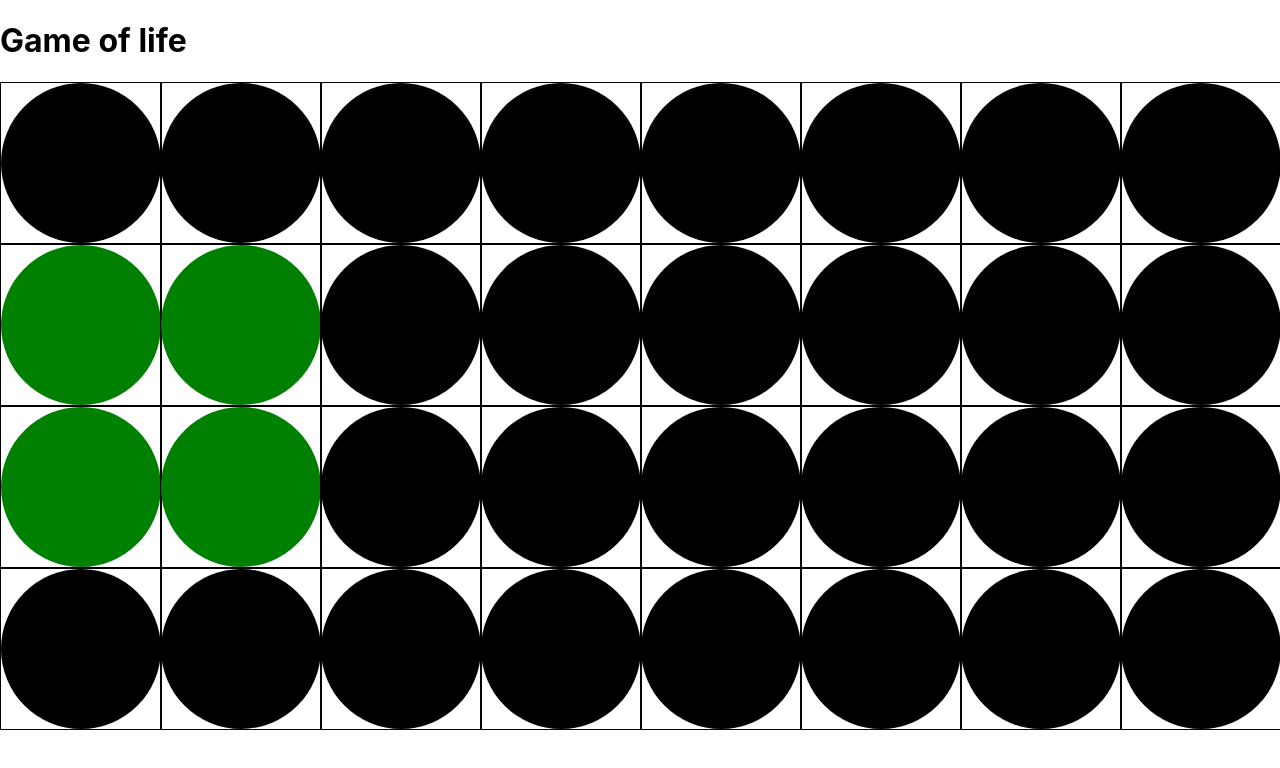
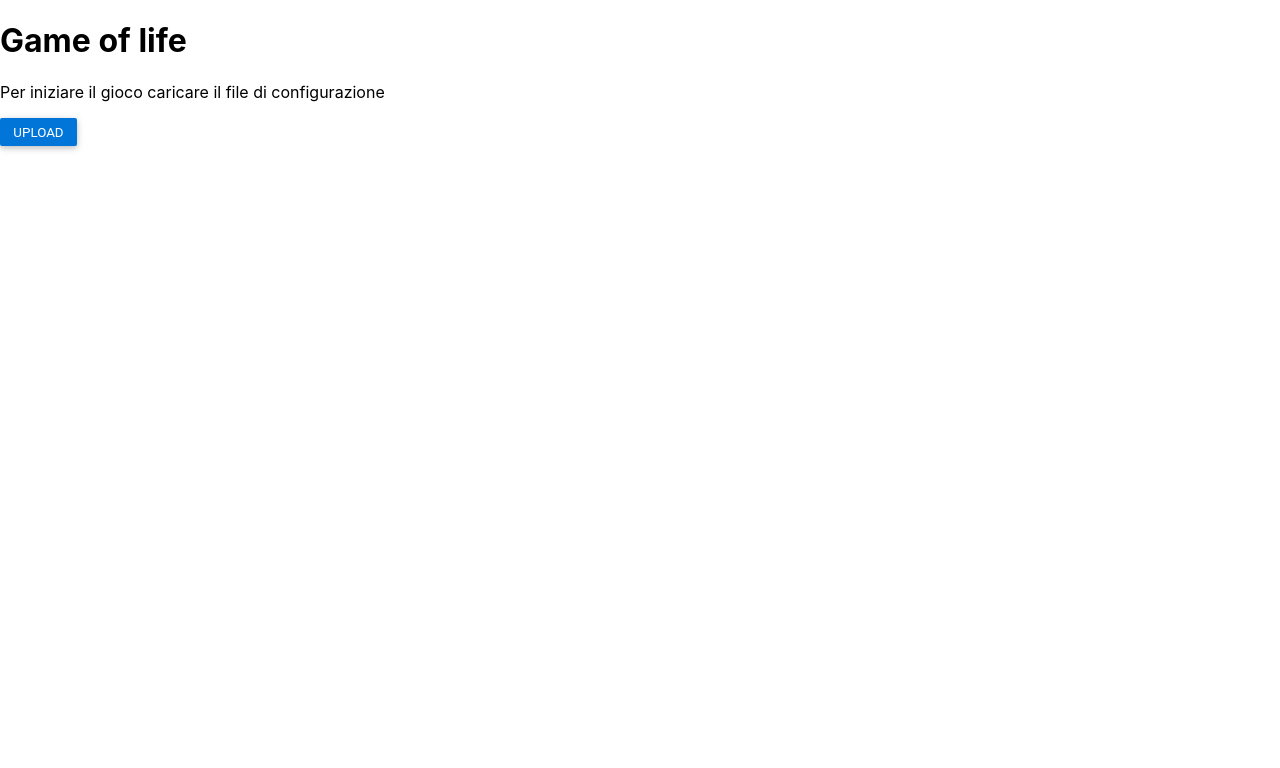
Before and after one commit to mattiaizzi/gameOfLife, a React (Create React App) app: page / in a window 1280 px wide. Shown: the top 768 px of the page. Built offline with nearby package versions, Linux system fonts and the light colour scheme.

Commit message:
Defined custom input and button. Start to configure main program with file upload

```diff
--- a/src/App.tsx
+++ b/src/App.tsx
@@ -3,6 +3,8 @@ import { Cell, CellStatus } from './core/cell';
 import { Game } from './core/game/Game';
 import { Grid } from './components/Grid';
 import { Cell as CellComponent } from './components/Cell';
+import { InputFile } from './components/InputFile';
+import { Main } from './components/Main';
 
 function App() {
   const game: Game = new Game(4, 8);
@@ -73,17 +75,14 @@ function App() {
       }
       console.log(string);
     });
-  return (
-    <div>
-      <h1>Game of life</h1>
-      <Grid
+  return <Main />;
+}
+
+export default App;
+
+/* <Grid
         matrix={game
           .getGrid()
           .getField()
           .map((row, i) => row.map((cell, j) => <CellComponent key={`${i}-${j}`} alive={cell.isAlive()} />))}
-      ></Grid>
-    </div>
-  );
-}
-
-export default App;
+      ></Grid> */
--- /dev/null
+++ b/src/components/Button/Button.tsx
@@ -0,0 +1,33 @@
+import styled from 'styled-components';
+import { hexToRgba } from '../../utils/hexToRgba';
+
+interface ButtonProps {
+  backgroundColor?: string;
+  color?: string;
+  margin?: string;
+}
+
+export default styled.button<ButtonProps>`
+  font-family: 'Roboto', sans-serif;
+  text-transform: uppercase;
+  padding: 0.5em 1em;
+  border-radius: 2px;
+  border: 0;
+  transition: 0.2s ease-out;
+  color: ${(props) => props.color || '#FFF'};
+  background-color: ${(props) => props.backgroundColor || '#0275d8'};
+  margin: ${(props) => props.margin || '0'};
+  box-shadow: 0 2px 5px 0 rgba(0, 0, 0, 0.16), 0 2px 10px 0 rgba(0, 0, 0, 0.12);
+
+  &:hover {
+    box-shadow: 0 5px 11px 0 rgba(0, 0, 0, 0.18), 0 4px 15px 0 rgba(0, 0, 0, 0.15);
+    background-color: ${(props) => hexToRgba(props.backgroundColor || '#0275d8', 0.7)};
+  }
+  &:focus {
+    outline: none;
+  }
+  &:active,
+  &:focus {
+    outline: 0;
+  }
+`;
--- /dev/null
+++ b/src/components/Button/index.ts
@@ -0,0 +1 @@
+export { default as Button } from './Button';
--- /dev/null
+++ b/src/components/InputFile/InputFile.tsx
@@ -0,0 +1,37 @@
+import React, { useRef, ChangeEventHandler } from 'react';
+import { Button } from '../Button';
+
+interface InputFileProps {
+  onChange: (files: FileList) => void;
+}
+
+const InputFile: React.FC<InputFileProps> = ({ onChange, children }) => {
+  const inputFileRef = useRef<HTMLInputElement | null>(null);
+
+  const handleFiles: ChangeEventHandler<HTMLInputElement> = (event) => {
+    if (event.target.files && event.target.files.length) {
+      const files = event.target.files;
+      onChange(files);
+      if (inputFileRef.current) {
+        inputFileRef.current.value = '';
+      }
+    }
+  };
+
+  return (
+    <React.Fragment>
+      <Button
+        onClick={() => {
+          if (inputFileRef.current) {
+            inputFileRef.current.click();
+          }
+        }}
+      >
+        {children}
+      </Button>
+      <input style={{ display: 'none' }} type="file" onChange={handleFiles} ref={inputFileRef} />
+    </React.Fragment>
+  );
+};
+
+export default InputFile;
--- /dev/null
+++ b/src/components/InputFile/index.ts
@@ -0,0 +1 @@
+export { default as InputFile } from './InputFile';
--- /dev/null
+++ b/src/components/Main/Main.tsx
@@ -0,0 +1,46 @@
+import React, { useState } from 'react';
+import { Cell, CellStatus } from '../../core/cell';
+import { Game } from '../../core/game/Game';
+import { InputFile } from '../InputFile';
+
+const Main: React.FC = () => {
+  const [game, setGame] = useState<Game | null>(null);
+
+  const handleFile = (files: FileList) => {
+    const file = files[0];
+
+    const fileReader = new FileReader();
+    fileReader.onloadend = () => {
+      const content = fileReader.result;
+      if (content) {
+        const [generation, dimension, ...initialState] = content.toString().trim().split('\n');
+        const g = generation.match(/\d+?/);
+        const [rows, columns] = dimension.split(' ');
+        const matrix: Cell[][] = [];
+        initialState.forEach((l, index) => {
+          matrix[index] = [];
+          const line = l.trim();
+          for (let i = 0; i < line.length; i += 1) {
+            matrix[index][i] = new Cell(line[i] === '.' ? CellStatus.DEAD : CellStatus.ALIVE);
+          }
+        });
+        if (g) console.log(g[0], rows, columns, matrix);
+      }
+    };
+    fileReader.readAsText(file);
+  };
+
+  return (
+    <React.Fragment>
+      <div>
+        <h1>Game of life</h1>
+      </div>
+      <div>
+        <p>Per iniziare il gioco caricare il file di configurazione</p>
+        <InputFile onChange={handleFile}>upload</InputFile>
+      </div>
+    </React.Fragment>
+  );
+};
+
+export default Main;
--- /dev/null
+++ b/src/components/Main/index.ts
@@ -0,0 +1 @@
+export { default as Main } from './Main';
--- /dev/null
+++ b/src/utils/hexToRgba.ts
@@ -0,0 +1,10 @@
+export const hexToRgba = (hex: string, alpha?: number) => {
+  const r = parseInt(hex.slice(1, 3), 16);
+  const g = parseInt(hex.slice(3, 5), 16);
+  const b = parseInt(hex.slice(5, 7), 16);
+  if (alpha) {
+    return 'rgba(' + r + ', ' + g + ', ' + b + ', ' + alpha + ')';
+  } else {
+    return 'rgb(' + r + ', ' + g + ', ' + b + ')';
+  }
+};
```
